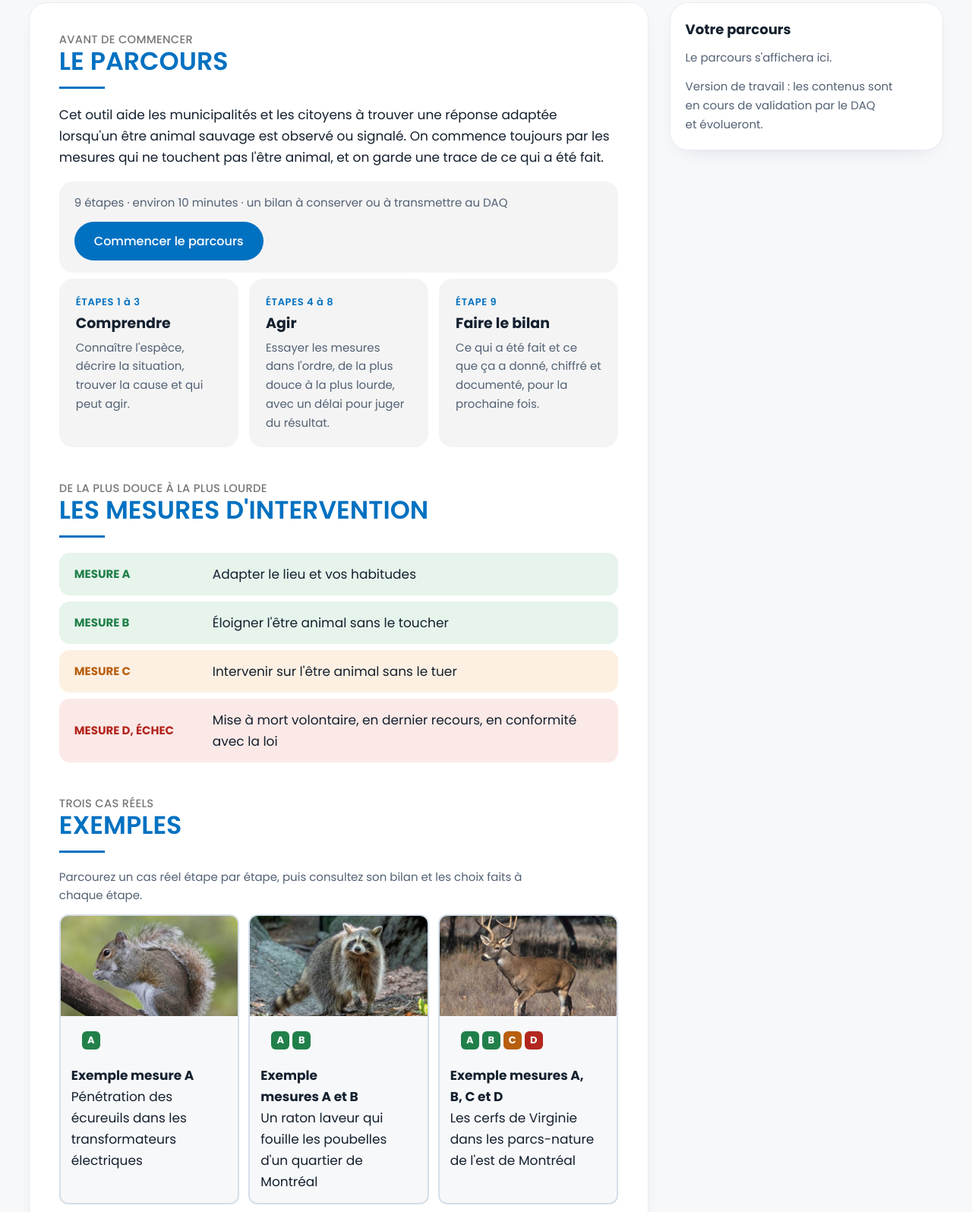
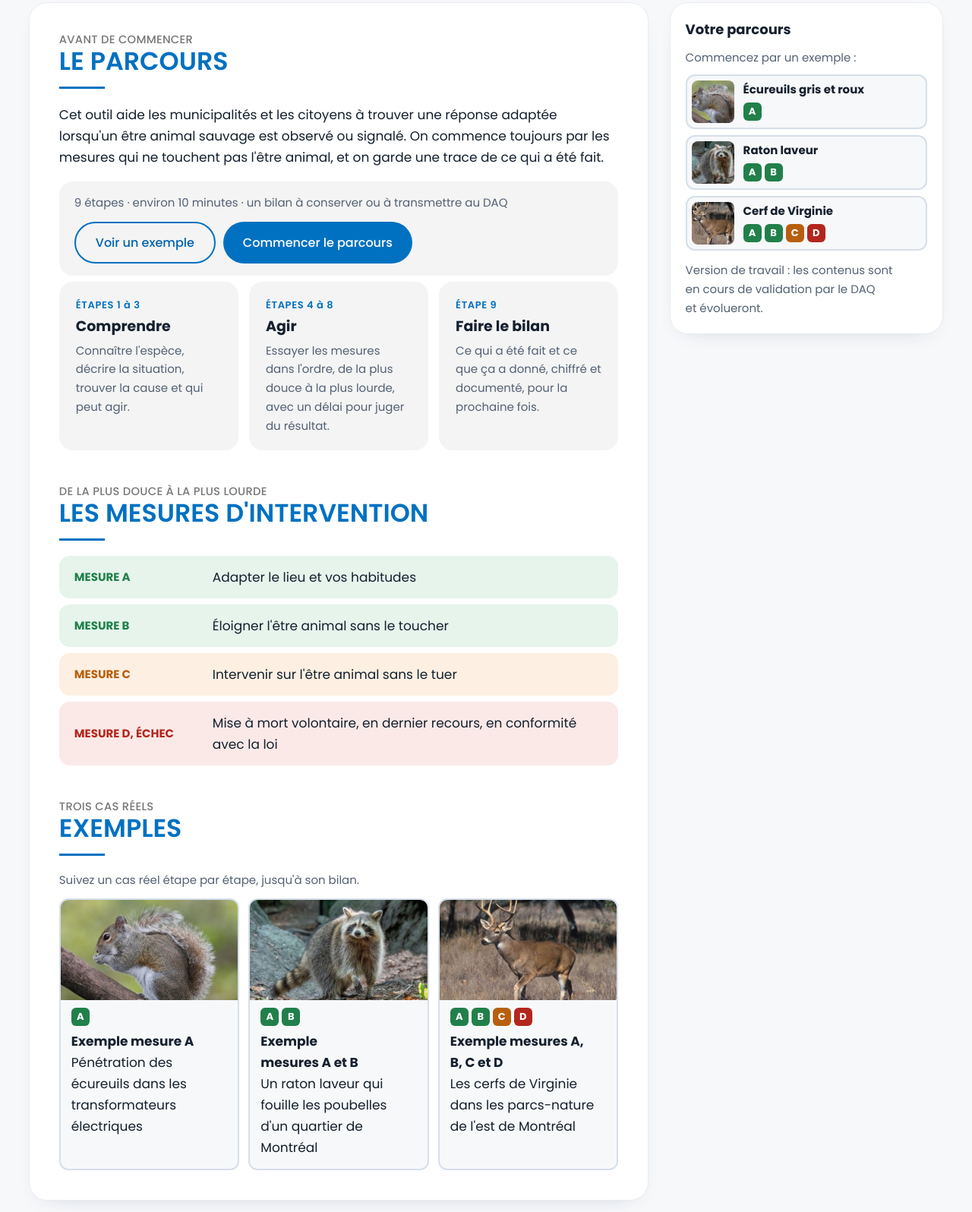
Before and after one commit to carlosdu31/daq-outil-cohabitation, a plain HTML site: page index.html in a window 1280 px wide. Shown: the part 470-2066 px from the top of the page at 76% size. Drawn offline with Linux system fonts and the light colour scheme.

Commit message:
Exemples mis en avant sur l'accueil

```diff
--- a/index.html
+++ b/index.html
@@ -165,6 +165,16 @@ ol.log li{margin-bottom:6px}
 .ladder .r{background:var(--rougebg)}.ladder .r b{color:var(--rouge)}
 .herorow{display:flex;flex-wrap:wrap;gap:12px 24px;align-items:center;justify-content:space-between;margin:18px 0 8px;padding:16px 20px;border-radius:18px;background:var(--grisp)}
 .herorow p{margin:0}
+.cta2{display:flex;flex-wrap:wrap;gap:10px}
+.miniex{display:flex;flex-direction:column;gap:8px}
+.miniex button{display:flex;align-items:center;gap:12px;text-align:left;font:inherit;color:inherit;background:var(--bg);border:2px solid var(--line);border-radius:12px;padding:6px;cursor:pointer;transition:border-color .18s ease,transform .18s ease}
+.miniex button:hover{border-color:var(--blue);transform:translateY(-1px)}
+.miniex img{width:56px;height:56px;border-radius:8px;object-fit:cover;flex:none}
+.miniex strong{display:block;font-size:15px;line-height:1.25;margin-bottom:4px}
+.miniex .chem{margin:0}
+.mobonly{display:none}@media(max-width:1023px){.introex{display:none}.mobonly{display:block}}
+@media(max-width:600px){.cta2{width:100%;flex-direction:column-reverse}.cta2 .btn{flex:1 1 auto;justify-content:center}}
+
 .ex3{display:grid;grid-template-columns:repeat(3,minmax(0,1fr));gap:12px}
 @media(max-width:900px){.ex3{grid-template-columns:minmax(0,1fr)}}
 .ex3 button{display:flex;flex-direction:column;text-align:left;font:inherit;color:inherit;background:var(--bg);border:2px solid var(--line);border-radius:12px;overflow:hidden;cursor:pointer;padding:0}
@@ -214,7 +224,7 @@ p,li,dd,.opt span,.opt em,label.ck span,.ex,.alerte,.trio p,.ladder span,.ex3 sp
 .verdict h3{margin:0 0 6px}
 ol.trace{margin:6px 0 0;padding-left:22px}ol.trace li{margin-bottom:8px}ol.trace small{display:block;color:var(--mute);font-size:15px}
 .srcs{margin:8px 0 0;padding-left:18px;font-size:14px}.srcs li{margin-bottom:4px;overflow-wrap:anywhere}
-.ex3 .chem{margin-bottom:6px}
+.ex3 .chem{margin-bottom:6px;padding:0}
 @media(prefers-reduced-motion:reduce){*,*::before,*::after{transition:none!important;animation:none!important}}
 @media(prefers-reduced-motion:no-preference){.anim{animation:in .38s cubic-bezier(.2,.7,.2,1) both}@keyframes in{from{opacity:0;transform:translateY(10px)}}html{scroll-behavior:smooth}}
 @media print{
@@ -341,7 +351,7 @@ const PAGES={
   start:()=>`<div class="card anim">
     <div class="stitle"><small>Avant de commencer</small><b>Le parcours</b></div>
     <p>Cet outil aide les municipalités et les citoyens à trouver une réponse adaptée lorsqu'un être animal sauvage est observé ou signalé. On commence toujours par les mesures qui ne touchent pas l'être animal, et on garde une trace de ce qui a été fait.</p>
-    <div class="herorow"><p class="mute">9 étapes · environ 10 minutes · un bilan à conserver ou à transmettre au DAQ</p><button class="btn" data-go="e1">Commencer le parcours</button></div>
+    <div class="herorow"><p class="mute">9 étapes · environ 10 minutes · un bilan à conserver ou à transmettre au DAQ</p><div class="cta2"><button class="btn sec" data-home data-ancre="exemples">Voir un exemple</button><button class="btn" data-go="e1">Commencer le parcours</button></div></div>
     <div class="trio">
       <div><b>ÉTAPES 1 à 3</b><strong>Comprendre</strong><p>Connaître l'espèce, décrire la situation, trouver la cause et qui peut agir.</p></div>
       <div><b>ÉTAPES 4 à 8</b><strong>Agir</strong><p>Essayer les mesures dans l'ordre, de la plus douce à la plus lourde, avec un délai pour juger du résultat.</p></div>
@@ -355,7 +365,7 @@ const PAGES={
       <div class="r"><b>MESURE D, ÉCHEC</b><span>Mise à mort volontaire, en dernier recours, en conformité avec la loi</span></div>
     </div>
     <div class="stitle" id="exemples"><small>Trois cas réels</small><b>Exemples</b></div>
-    <p class="mute">Parcourez un cas réel étape par étape, puis consultez son bilan et les choix faits à chaque étape.</p>
+    <p class="mute">Suivez un cas réel étape par étape, jusqu'à son bilan.</p>
     <div class="ex3">${Object.entries(DEMOS).map(([k,d])=>`<button data-demo="${k}"><img src="${esc(photoDe(d.esp))}" alt=""><span>${chem(d.chemin)}<strong>${esc(d.titre)}</strong>${esc(d.sous)}</span></button>`).join("")}</div></div>`,
   e1:()=>`<div class="card anim">${tag(1)}<h2>Bien connaître l'espèce</h2>${note("e1")}
     <p>De quelle espèce s'agit-il ? Cliquez sur sa photo : sa fiche s'ouvre juste en dessous. Cliquez à nouveau pour la refermer.</p>
@@ -490,7 +500,7 @@ function back(){if(!S.hist.length)return;const l=S.log.pop();if(l)S.visits[l.p]-
 function renderLog(){
   const lg=document.getElementById("log");
   lg.innerHTML=(D()?`<p class="mute" style="margin:0 0 8px"><b>${esc(D().titre)}</b> ${chem(D().chemin)}<br>Boutons en pointillés : le choix fait dans l'exemple.</p>`:"")+
-    (S.log.length?`<ol class="log">${S.log.map(l=>`<li>${esc(l.t)}${l.p==="e1"&&S.esp?" · "+esc(S.esp):""}${l.d?` <span class="mute">→ ${esc(l.d)}</span>`:""}</li>`).join("")}</ol>`:`<p class="mute" style="margin:0">Le parcours s'affichera ici.</p>`);
+    (S.log.length?`<ol class="log">${S.log.map(l=>`<li>${esc(l.t)}${l.p==="e1"&&S.esp?" · "+esc(S.esp):""}${l.d?` <span class="mute">→ ${esc(l.d)}</span>`:""}</li>`).join("")}</ol>`:S.page==="start"&&!D()?`<div class="introex"><p class="mute" style="margin:0 0 10px">Commencez par un exemple :</p><div class="miniex">${Object.entries(DEMOS).map(([k,d])=>`<button data-demo="${k}"><img src="${esc(photoDe(d.esp))}" alt=""><span><strong>${esc(d.esp)}</strong>${chem(d.chemin)}</span></button>`).join("")}</div></div><p class="mute mobonly" style="margin:0">Le parcours s'affichera ici.</p>`:`<p class="mute" style="margin:0">Le parcours s'affichera ici.</p>`);
 }
 function render(){
   const n=num(S.page);
```
